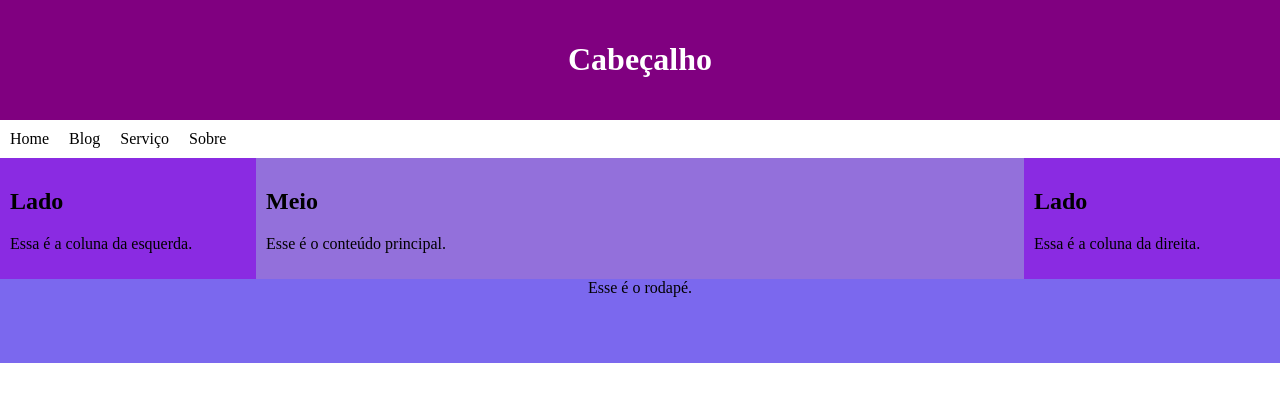
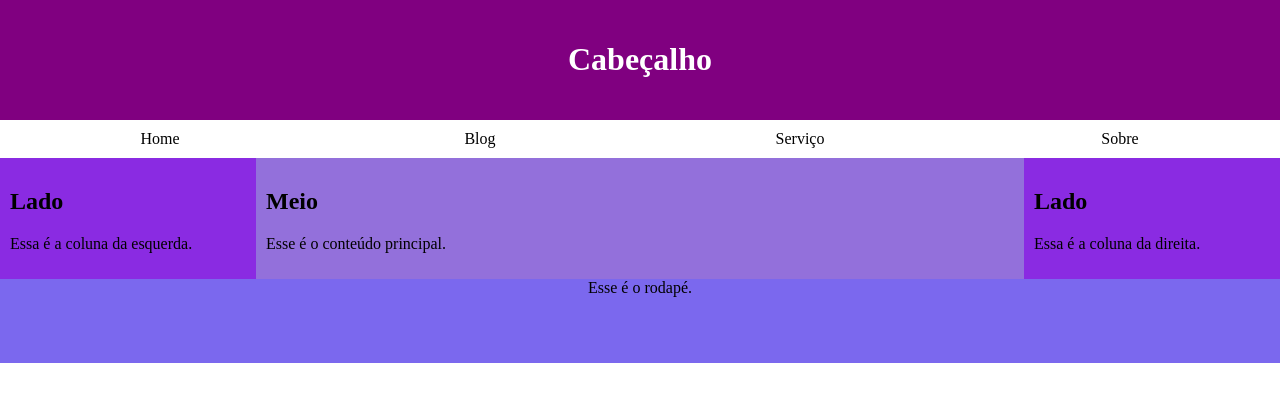
Before and after one commit to E25llin/IFF-ProgWeb, a plain HTML site: page index.html in a window 1280 px wide. Drawn offline with Linux system fonts and the light colour scheme.

Commit message:
Update index.html

```diff
--- a/index.html
+++ b/index.html
@@ -21,6 +21,9 @@
             display:block;
             float: left;
             padding: 10px;
+            box-sizing: border-box;
+            width: 25%;
+            text-align: center;
         }
         .menu a:hover {
             color: #000000;
```
